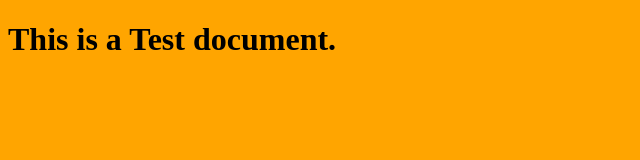
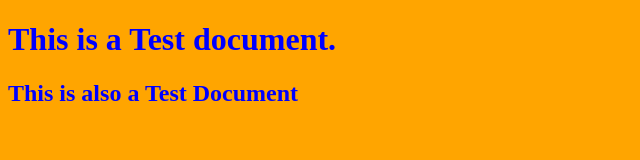
Before and after one commit to roysunanda/git-test, a plain HTML site: page index.html in a window 1280 px wide. Shown: the whole page, without its empty margins (0-640 px from the left). Drawn offline with Linux system fonts and the light colour scheme.

Commit message:
third modified files

```diff
--- a/index.html
+++ b/index.html
@@ -10,6 +10,7 @@
 
 <body>
     <h1>This is a Test document.</h1>
+    <h2>This is also a Test Document</h2>
 </body>
 
 </html>
--- a/style.css
+++ b/style.css
@@ -1,3 +1,8 @@
 body {
     background-color: orange;
 }
+
+h1,
+h2 {
+    color: blue;
+}
```
